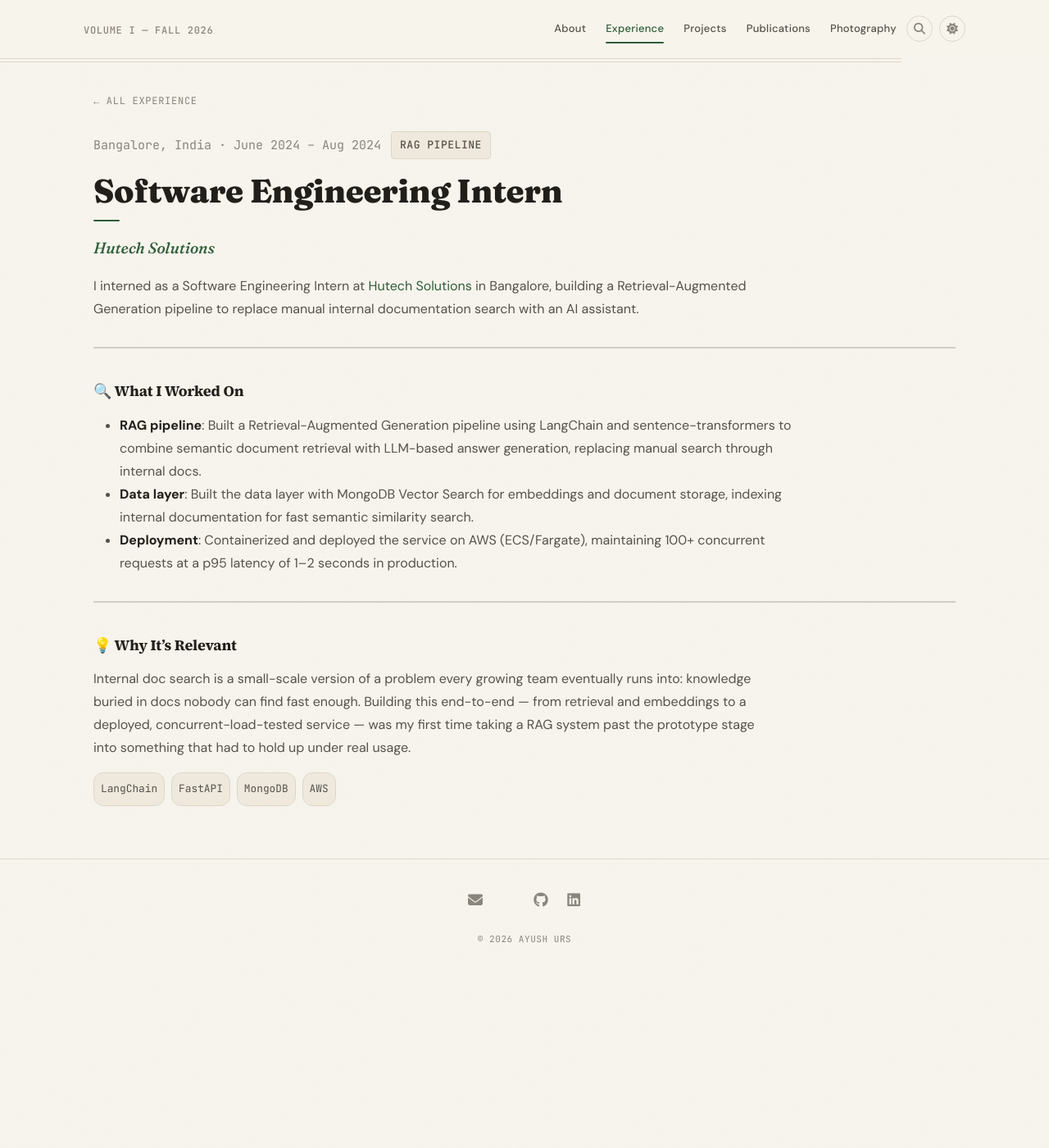
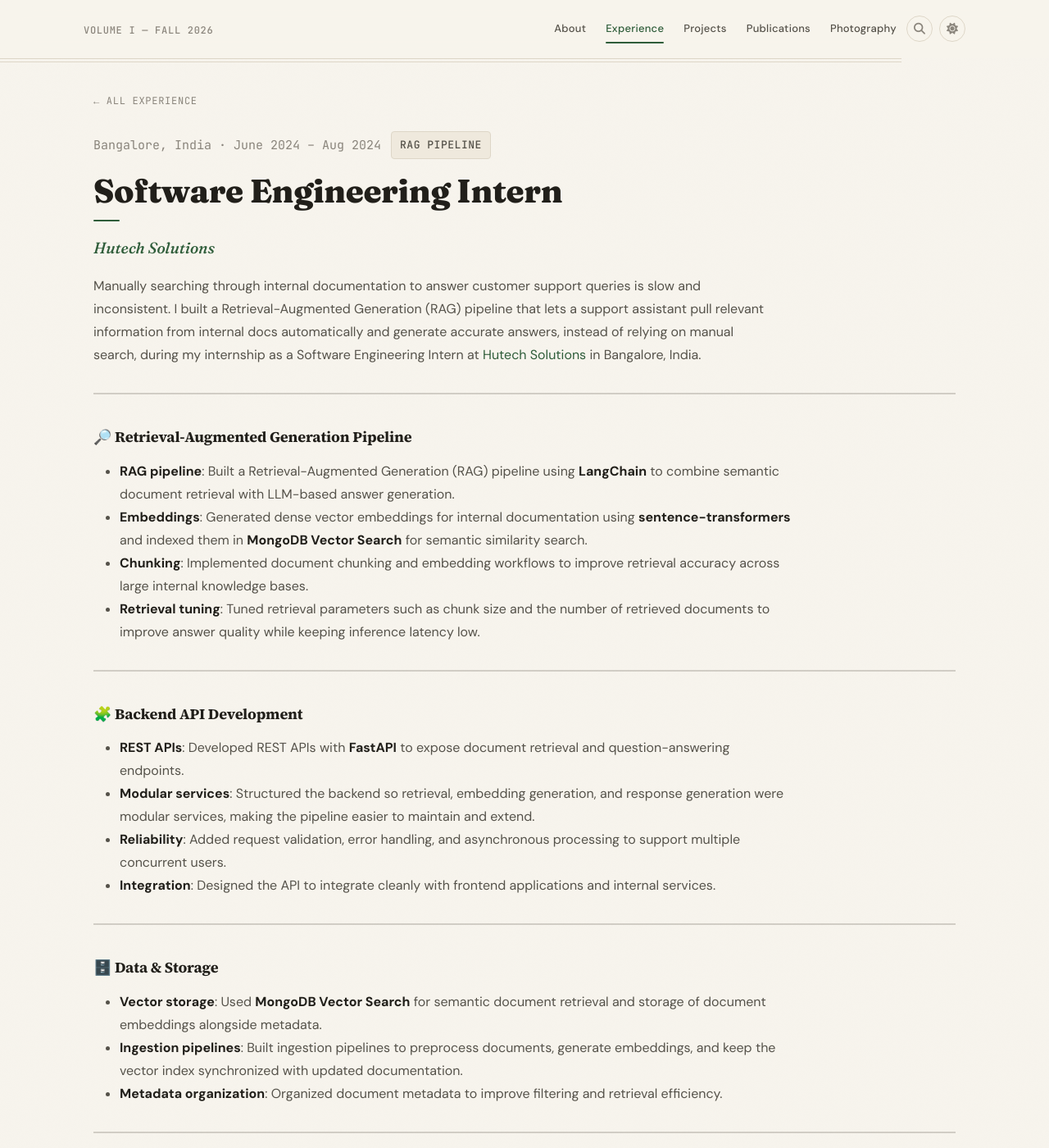
Before and after one commit to ayush11z/ayush11z.github.io, a Jekyll site: the page built from _experiences/software-engineering-intern-hutech.md, in a window 1280 px wide and 1400 px high. Shown: the whole window at 82% size. Built offline with Jekyll 4.4.1, drawn with Linux system fonts in a browser that asks for light colours; a style sheet for code colours, icons or effects is not loaded; some of the changed text lies outside the part shown.

Commit message:
Copy the longer Hutech project write-up into the experience entry
Replace the condensed 3-bullet summary with the full detailed write-up
from the matching Projects page (card 06) — RAG pipeline, backend API,
data & storage, evaluation, and AWS deployment sections — since it's
the same work and the project version is more complete.

Co-Authored-By: Claude Sonnet 5 <noreply@anthropic.com>
Claude-Session: https://claude.ai/code/session_01UQwU1Kimv87JvCPAGi7yT4

```diff
--- a/_experiences/software-engineering-intern-hutech.md
+++ b/_experiences/software-engineering-intern-hutech.md
@@ -14,18 +14,62 @@ highlights:
 stack: ["LangChain", "FastAPI", "MongoDB", "AWS"]
 ---
 
-I interned as a Software Engineering Intern at [Hutech Solutions](https://hutechsolutions.com/) in Bangalore, building a Retrieval-Augmented Generation pipeline to replace manual internal documentation search with an AI assistant.
+Manually searching through internal documentation to answer customer support queries is slow and inconsistent. I built a Retrieval-Augmented Generation (RAG) pipeline that lets a support assistant pull relevant information from internal docs automatically and generate accurate answers, instead of relying on manual search, during my internship as a Software Engineering Intern at [Hutech Solutions](https://hutechsolutions.com/) in Bangalore, India.
 
 ---
 
-#### 🔍 What I Worked On
+#### 🔎 Retrieval-Augmented Generation Pipeline
 
-- **RAG pipeline**: Built a Retrieval-Augmented Generation pipeline using LangChain and sentence-transformers to combine semantic document retrieval with LLM-based answer generation, replacing manual search through internal docs.
-- **Data layer**: Built the data layer with MongoDB Vector Search for embeddings and document storage, indexing internal documentation for fast semantic similarity search.
-- **Deployment**: Containerized and deployed the service on AWS (ECS/Fargate), maintaining 100+ concurrent requests at a p95 latency of 1–2 seconds in production.
+- **RAG pipeline**: Built a Retrieval-Augmented Generation (RAG) pipeline using **LangChain** to combine semantic document retrieval with LLM-based answer generation.
+- **Embeddings**: Generated dense vector embeddings for internal documentation using **sentence-transformers** and indexed them in **MongoDB Vector Search** for semantic similarity search.
+- **Chunking**: Implemented document chunking and embedding workflows to improve retrieval accuracy across large internal knowledge bases.
+- **Retrieval tuning**: Tuned retrieval parameters such as chunk size and the number of retrieved documents to improve answer quality while keeping inference latency low.
+
+---
+
+#### 🧩 Backend API Development
+
+- **REST APIs**: Developed REST APIs with **FastAPI** to expose document retrieval and question-answering endpoints.
+- **Modular services**: Structured the backend so retrieval, embedding generation, and response generation were modular services, making the pipeline easier to maintain and extend.
+- **Reliability**: Added request validation, error handling, and asynchronous processing to support multiple concurrent users.
+- **Integration**: Designed the API to integrate cleanly with frontend applications and internal services.
+
+---
+
+#### 🗄️ Data & Storage
+
+- **Vector storage**: Used **MongoDB Vector Search** for semantic document retrieval and storage of document embeddings alongside metadata.
+- **Ingestion pipelines**: Built ingestion pipelines to preprocess documents, generate embeddings, and keep the vector index synchronized with updated documentation.
+- **Metadata organization**: Organized document metadata to improve filtering and retrieval efficiency.
+
+---
+
+#### 📈 Evaluation & Performance
+
+- **Answer quality**: Evaluated retrieval and answer quality across more than **1,000** internal support queries, achieving approximately **75%** answer relevance.
+- **Configuration comparison**: Compared retrieval configurations and embedding strategies to identify settings that produced the most useful responses.
+- **Load testing**: Measured response latency and throughput under concurrent workloads to validate production readiness.
+- **Performance**: Optimized API performance to maintain **p95 response times of 1–2 seconds** while serving over **100 concurrent requests**.
+
+---
+
+#### 🚀 Deployment (AWS)
+
+- **Containerization**: Containerized the FastAPI application with **Docker** to ensure consistent behavior across development and production environments.
+- **Compute**: Deployed containers to **AWS ECS with Fargate** for serverless container orchestration, with **EC2** used for auxiliary and development workloads.
+- **Load balancing**: Placed an **Application Load Balancer (ALB)** in front of the service to distribute traffic across tasks and support zero-downtime rolling deployments.
+- **Storage**: Used **S3** for storing raw documents and ingestion artifacts ahead of the embedding pipeline.
+- **Monitoring**: Set up **CloudWatch** dashboards, logs, and alarms to monitor latency, error rates, and resource utilization in production.
+- **End-to-end validation**: Verified the complete end-to-end pipeline, from document ingestion to answer generation, under realistic concurrent workloads on live infrastructure.
+
+---
+
+#### 🛠️ Tech Stack
+
+Python, LangChain, sentence-transformers, MongoDB Vector Search, FastAPI, Docker, AWS (EC2, ECS/Fargate, S3, ALB, CloudWatch)
 
 ---
 
 #### 💡 Why It's Relevant
 
-Internal doc search is a small-scale version of a problem every growing team eventually runs into: knowledge buried in docs nobody can find fast enough. Building this end-to-end — from retrieval and embeddings to a deployed, concurrent-load-tested service — was my first time taking a RAG system past the prototype stage into something that had to hold up under real usage.
+Customer support is one of the clearest real-world use cases for RAG: users need fast, accurate answers pulled from a large body of internal knowledge, not generic responses. This internship gave me hands-on experience with the full pipeline, from retrieval quality and chunking strategy to deployment under real concurrent load, which is directly relevant to my interest in building AI systems that hold up under real usage, not just in a demo.
```
